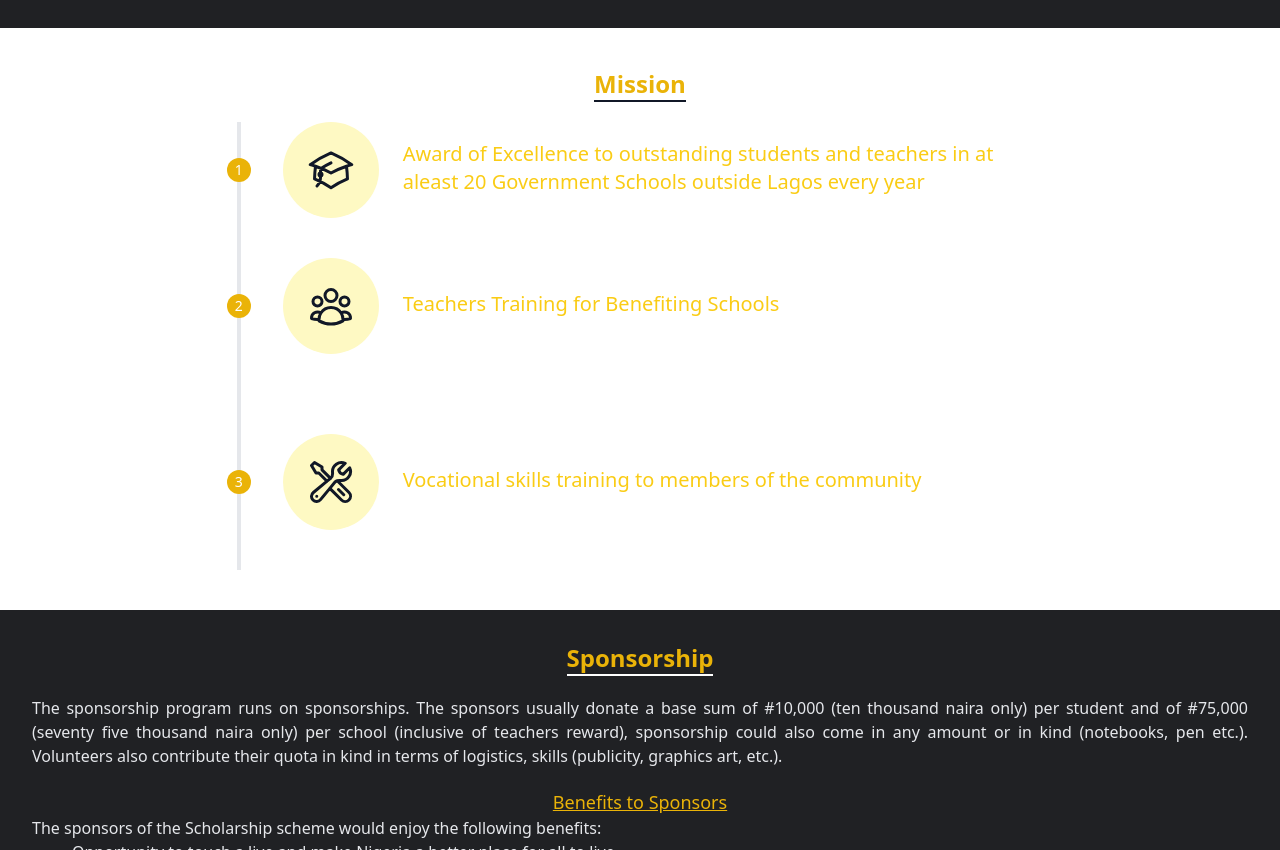
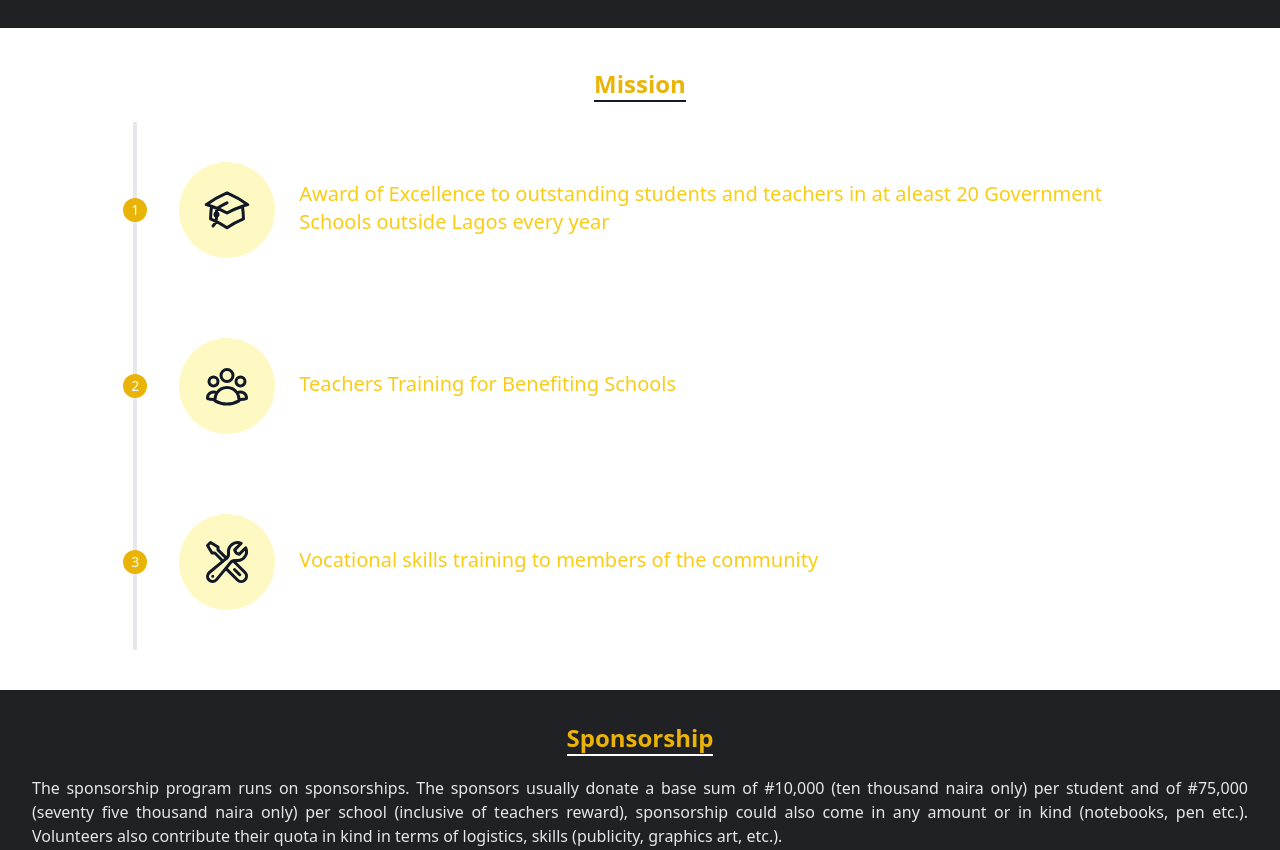
Before and after one commit to kinganuoluwa/misstybs-foundation, a plain HTML site: page index.html in a window 1280 px wide. Shown: the part 520-1370 px from the top of the page. Drawn offline with Linux system fonts and the light colour scheme.

Commit message:
extend the width of mission section

```diff
--- a/index.html
+++ b/index.html
@@ -67,7 +67,7 @@
                     </h1>
                 </div>
             </div>
-            <div class="flex relative sm:items-center md:w-2/3 mx-auto">
+            <div class="flex relative py-10 sm:items-center md:w-5/6 mx-auto">
                 <div class="h-full w-6 absolute inset-0 flex items-center justify-center">
                     <div class="h-full w-1 bg-gray-200 pointer-events-none"></div>
                 </div>
@@ -93,7 +93,7 @@
                 </div>
             </div>
 
-            <div class="flex relative py-10 sm:items-center md:w-2/3 mx-auto">
+            <div class="flex relative py-10 sm:items-center md:w-5/6 mx-auto">
                 <div class="h-full w-6 absolute inset-0 flex items-center justify-center">
                     <div class="h-full w-1 bg-gray-200 pointer-events-none"></div>
                 </div>
@@ -118,7 +118,7 @@
                 </div>
             </div>
 
-            <div class="flex relative py-10 sm:items-center md:w-2/3 mx-auto">
+            <div class="flex relative py-10 sm:items-center md:w-5/6 mx-auto">
                 <div class="h-full w-6 absolute inset-0 flex items-center justify-center">
                     <div class="h-full w-1 bg-gray-200 pointer-events-none"></div>
                 </div>
```
